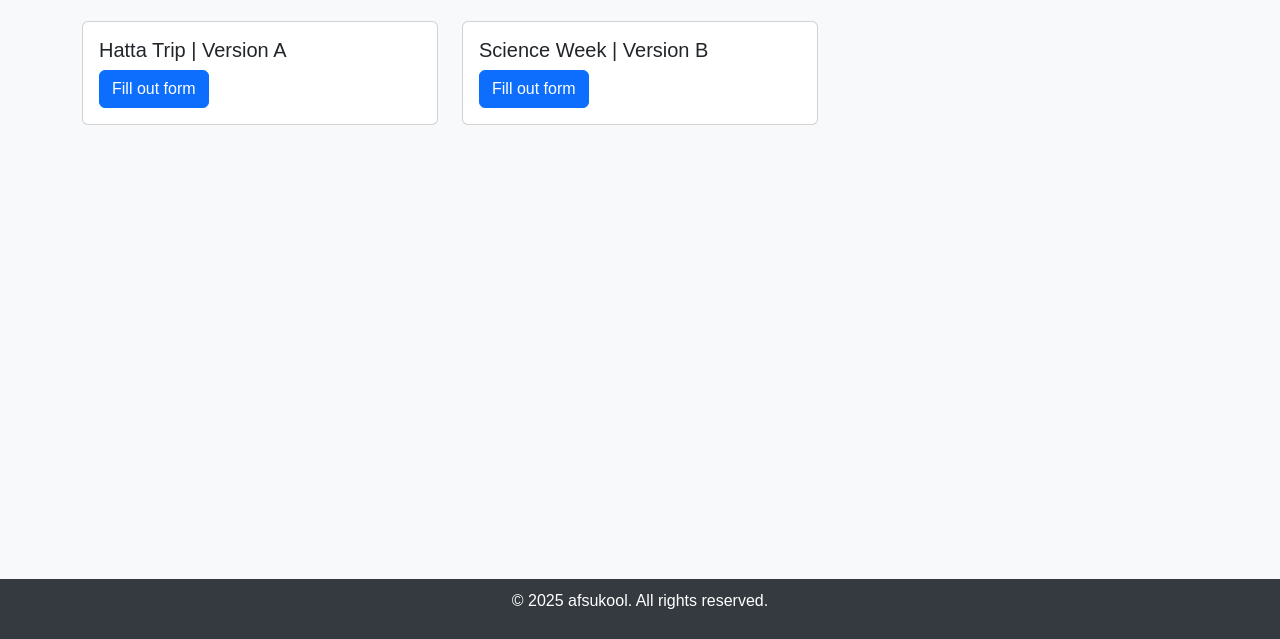
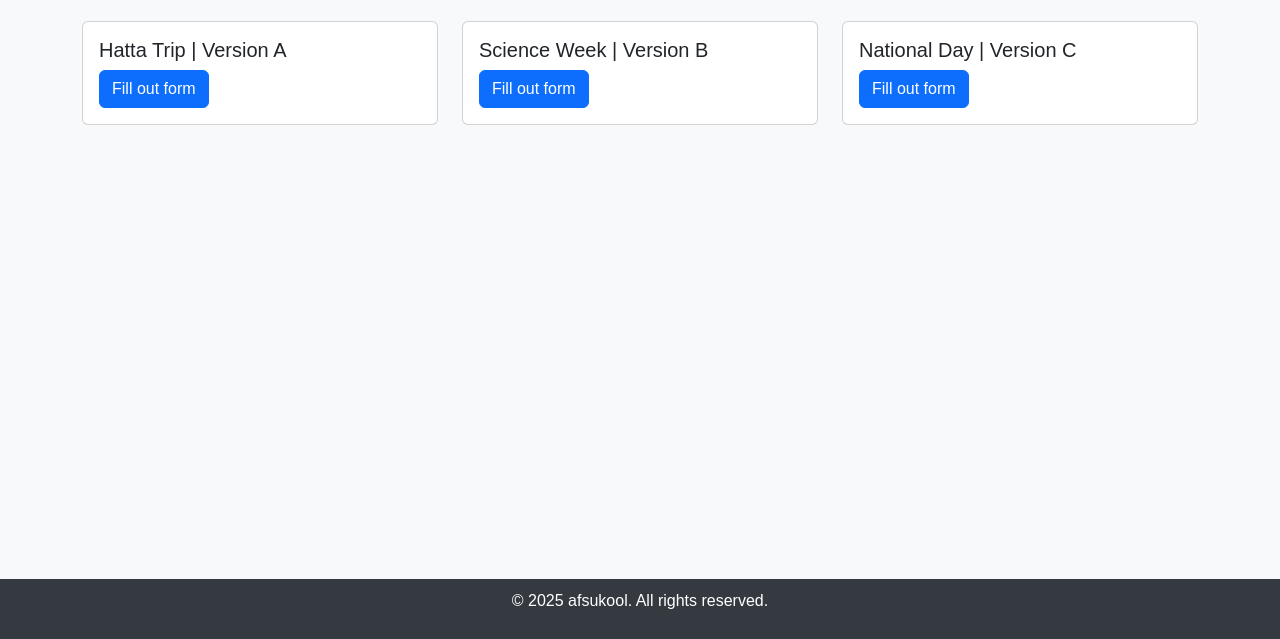
Before and after one commit to afsukool/mbmc2, a plain HTML site: page index.html in a window 1280 px wide. Shown: the part 161-800 px from the top of the page. Drawn offline with nearby package versions, Linux system fonts and the light colour scheme.

Commit message:
Update index.html

```diff
--- a/index.html
+++ b/index.html
@@ -55,6 +55,15 @@
         </div>
       </div>
     </div>
+    <div class="col-md-4">
+      <div class="card">
+        <div class="card-body">
+          <h5 class="card-title">National Day | Version C</h5>
+          <a href="https://forms.cloud.microsoft/Pages/ResponsePage.aspx?id=OjieqMZK50GEnu9BeD6s0epodeKWpmNIozFOwabSKVVUOFVZVUwxWVVEQ09LOTFMVFkzRk41SFJIVy4uid=OjieqMZK50GEnu9BeD6s0epodeKWpmNIozFOwabSKVVUQU43NzJZUThTOVY5WEROUkVaQ05TWUNHNS4u" target="_blank" class="btn btn-primary">Fill out form</a>
+        </div>
+      </div>
+    </div>
+
 
 
 
```
